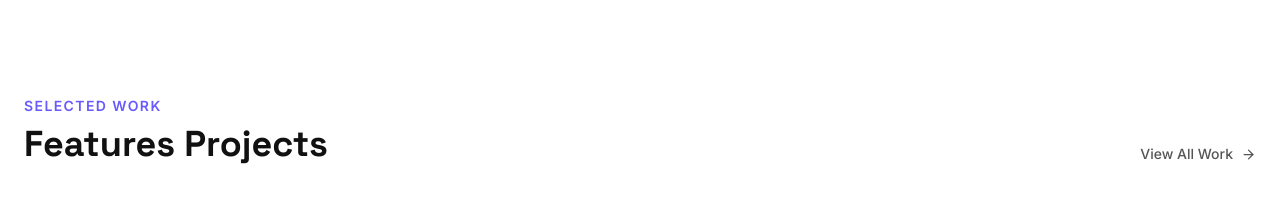
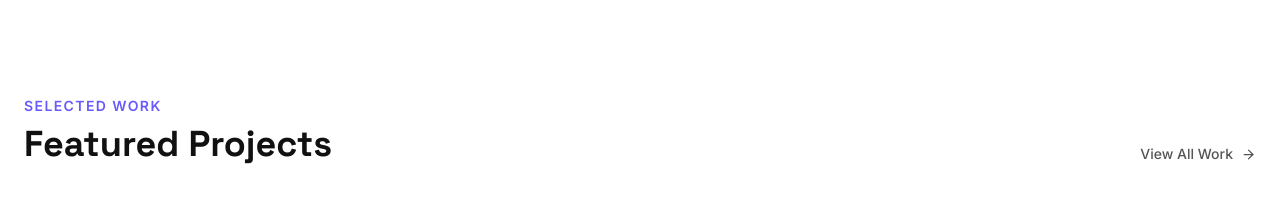
Before and after one commit to johndurso/john-durso-portfolio, a Next.js app: page / in a window 1280 px wide. Shown: the part 800-1011 px from the top of the page. Built offline with nearby package versions, Linux system fonts and the light colour scheme.

Commit message:
fixed home page wording from Features to Featured

```diff
--- a/app/page.tsx
+++ b/app/page.tsx
@@ -47,7 +47,7 @@ export default async function HomePage() {
                 Selected Work
               </p>
               <h2 className="font-display font-bold text-3xl md:text-4xl">
-                Features Projects
+                Featured Projects
               </h2>
             </div>
             <a
```
